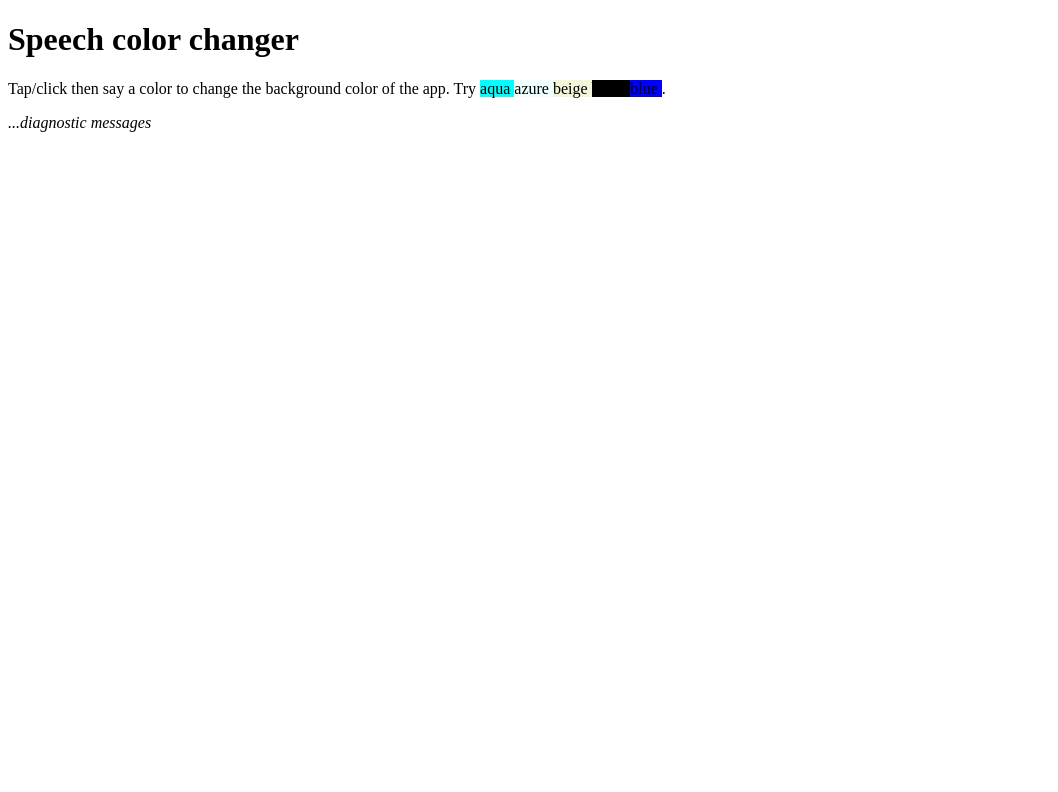
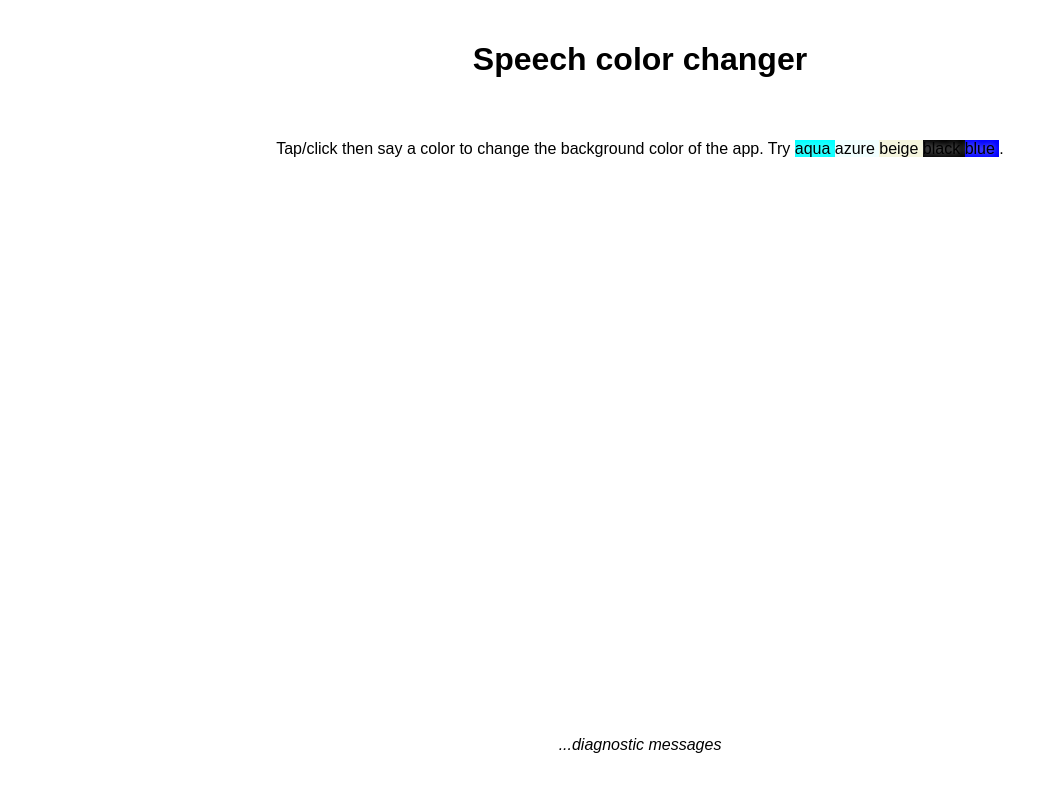
Before and after one commit to r3dDoX/vui-talk, a plain HTML site: page index.html in a window 1280 px wide. Shown: the whole page, without its empty margins (0-1058 px from the left). Drawn offline with Linux system fonts and the light colour scheme.

Commit message:
add styles

```diff
--- a/index.html
+++ b/index.html
@@ -4,6 +4,7 @@
     <meta charset="utf-8"/>
     <meta name="viewport" content="width=device-width, initial-scale=1.0"/>
     <title>Lerne Salsa</title>
+    <link rel="stylesheet" href="main.css">
 </head>
 <body>
 <h1>Speech color changer</h1>
--- /dev/null
+++ b/main.css
@@ -0,0 +1,36 @@
+body, html {
+    margin: 0;
+}
+
+html {
+    height: 100%;
+}
+
+body {
+    height: inherit;
+    overflow: hidden;
+}
+
+h1, p {
+    font-family: sans-serif;
+    text-align: center;
+    padding: 20px;
+}
+
+div {
+    height: 100px;
+    overflow: auto;
+    position: absolute;
+    bottom: 0px;
+    right: 0;
+    left: 0;
+    background-color: rgba(255,255,255,0.2);
+}
+
+ul {
+    margin: 0;
+}
+
+.hints span {
+    text-shadow: 0px 0px 6px rgba(255,255,255,0.7);
+}
```
